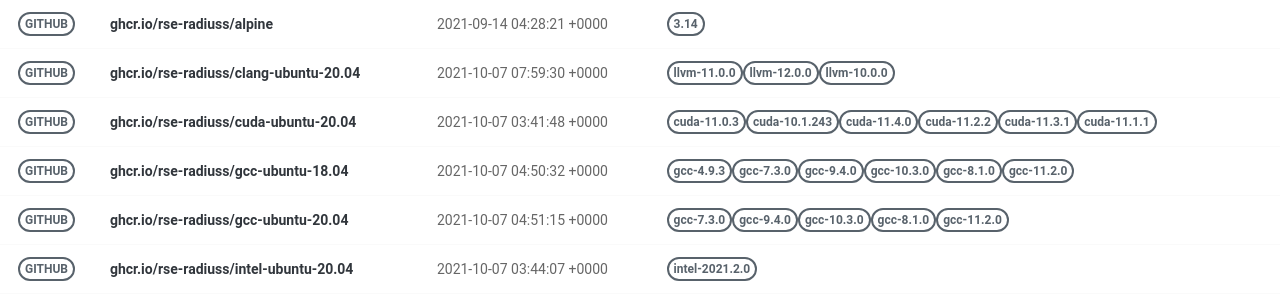
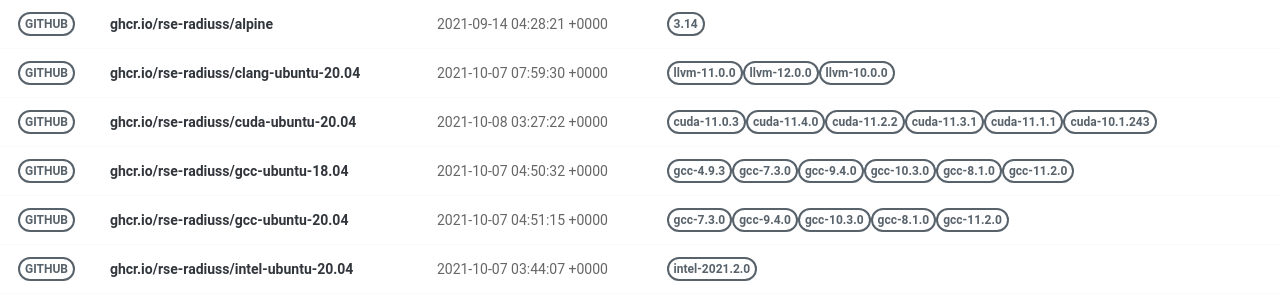
Before and after one commit to rse-ops/docker-images, a Jekyll site: the page built from pages/index.md, in a window 1280 px wide. Shown: the part 130-430 px from the top of the page. Built offline with Jekyll 4.4.1, drawn with Linux system fonts in a browser that asks for light colours; nearby versions of some CDN libraries.

Commit message:
Automated push to update library 2021-10-08

```diff
--- a/_library/ghcr.io-rse-radiuss-cuda-ubuntu-20.04.md
+++ b/_library/ghcr.io-rse-radiuss-cuda-ubuntu-20.04.md
@@ -1,7 +1,7 @@
 ---
 layout: container
 name: ghcr.io/rse-radiuss/cuda-ubuntu-20.04
-updated_at: 2021-10-07 03:41:48.905806
+updated_at: 2021-10-08 03:27:22.574804
 
 
 container_url: https://github.com/orgs/rse-radiuss/packages/container/package/cuda-ubuntu-20.04
```
Also changed, not shown: other parts of _library/ghcr.io-rse-radiuss-cuda-ubuntu-20.04.md (+3 -3 lines).
